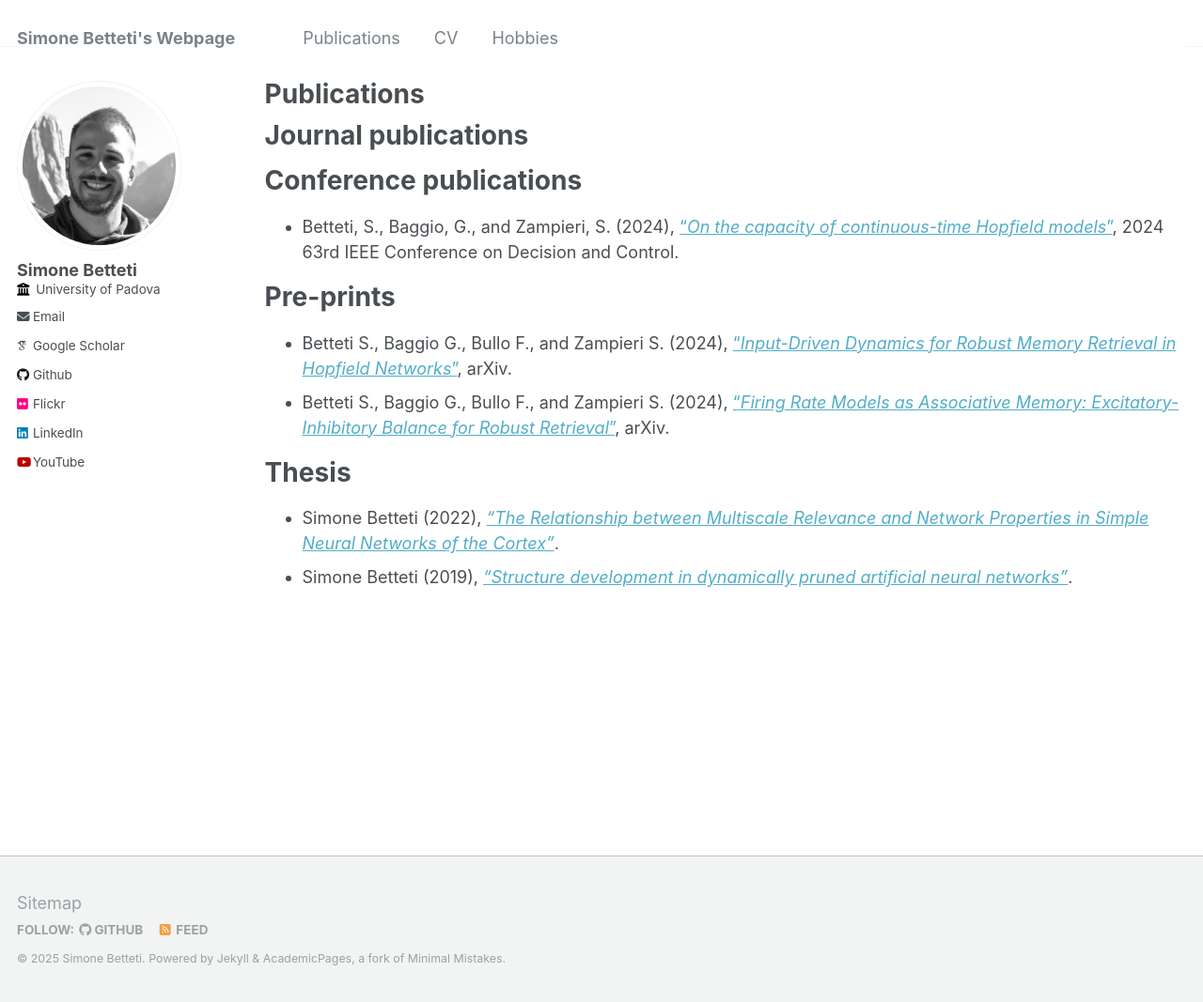
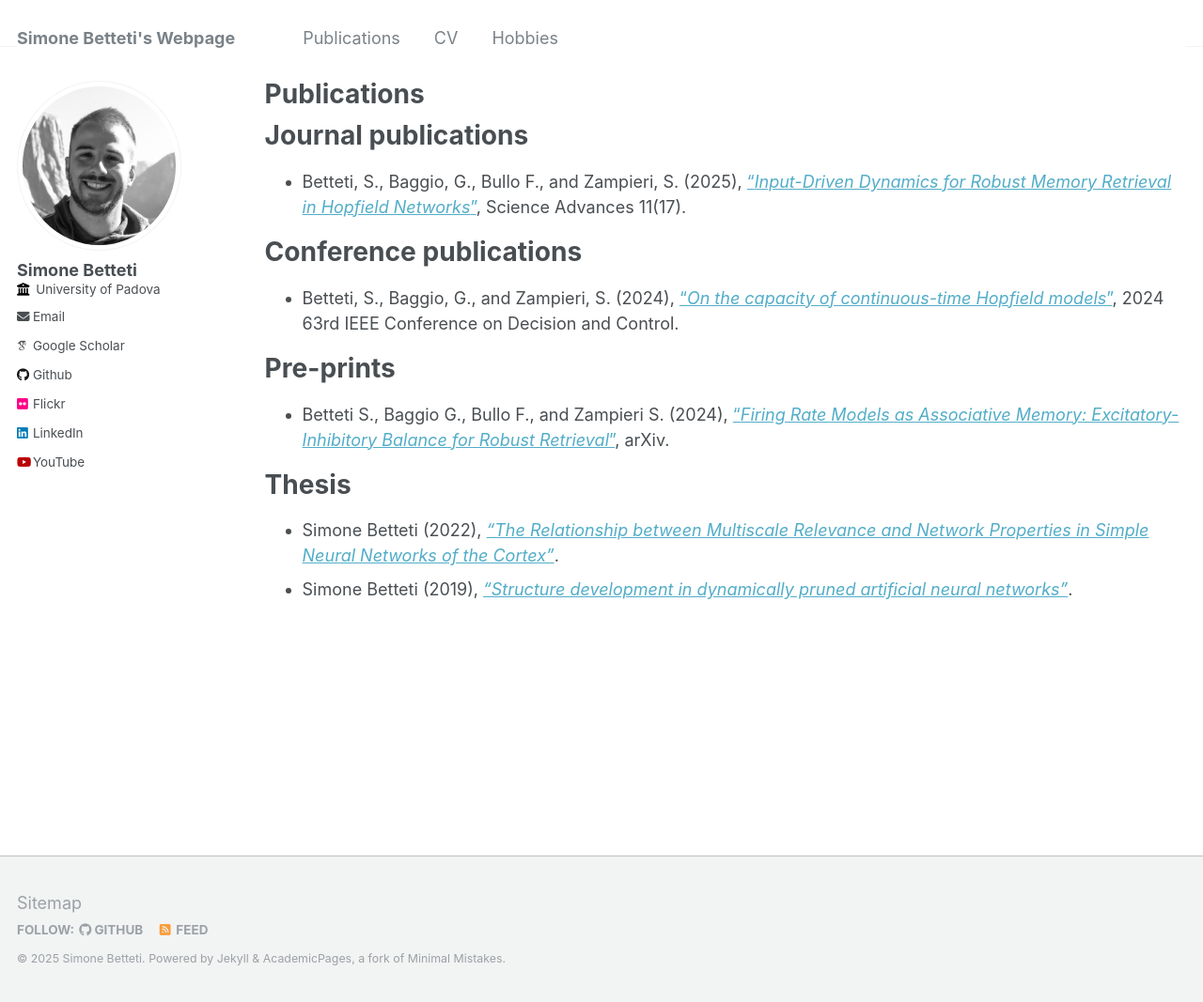
Before and after one commit to sim1bet/sim1bet.github.io, a Jekyll site: the page built from _pages/publications.md, in a window 1280 px wide and 1067 px high. Shown: the whole window at 94% size. Built offline with Jekyll 4.4.1, drawn with Linux system fonts in a browser that asks for light colours; some web fonts are replaced.

Commit message:
Update publications.md

```diff
--- a/_pages/publications.md
+++ b/_pages/publications.md
@@ -6,12 +6,12 @@ author_profile: true
 ---
 
 # Journal publications
+* Betteti, S., Baggio, G., Bullo F., and Zampieri, S. (2025), ["_Input-Driven Dynamics for Robust Memory Retrieval in Hopfield Networks_"](https://www.science.org/doi/10.1126/sciadv.adu6991), Science Advances 11(17).
 
 # Conference publications
 * Betteti, S., Baggio, G., and Zampieri, S. (2024), ["_On the capacity of continuous-time Hopfield models_"](https://ieeexplore.ieee.org/document/10886497), 2024 63rd IEEE Conference on Decision and Control.
 
 # Pre-prints
-* Betteti S., Baggio G., Bullo F., and Zampieri S. (2024), ["_Input-Driven Dynamics for Robust Memory Retrieval in Hopfield Networks_"](https://arxiv.org/abs/2411.05849), arXiv.
 * Betteti S., Baggio G., Bullo F., and Zampieri S. (2024), ["_Firing Rate Models as Associative Memory: Excitatory-Inhibitory Balance for Robust Retrieval_"](https://arxiv.org/abs/2411.07388), arXiv.
 
 # Thesis
```
